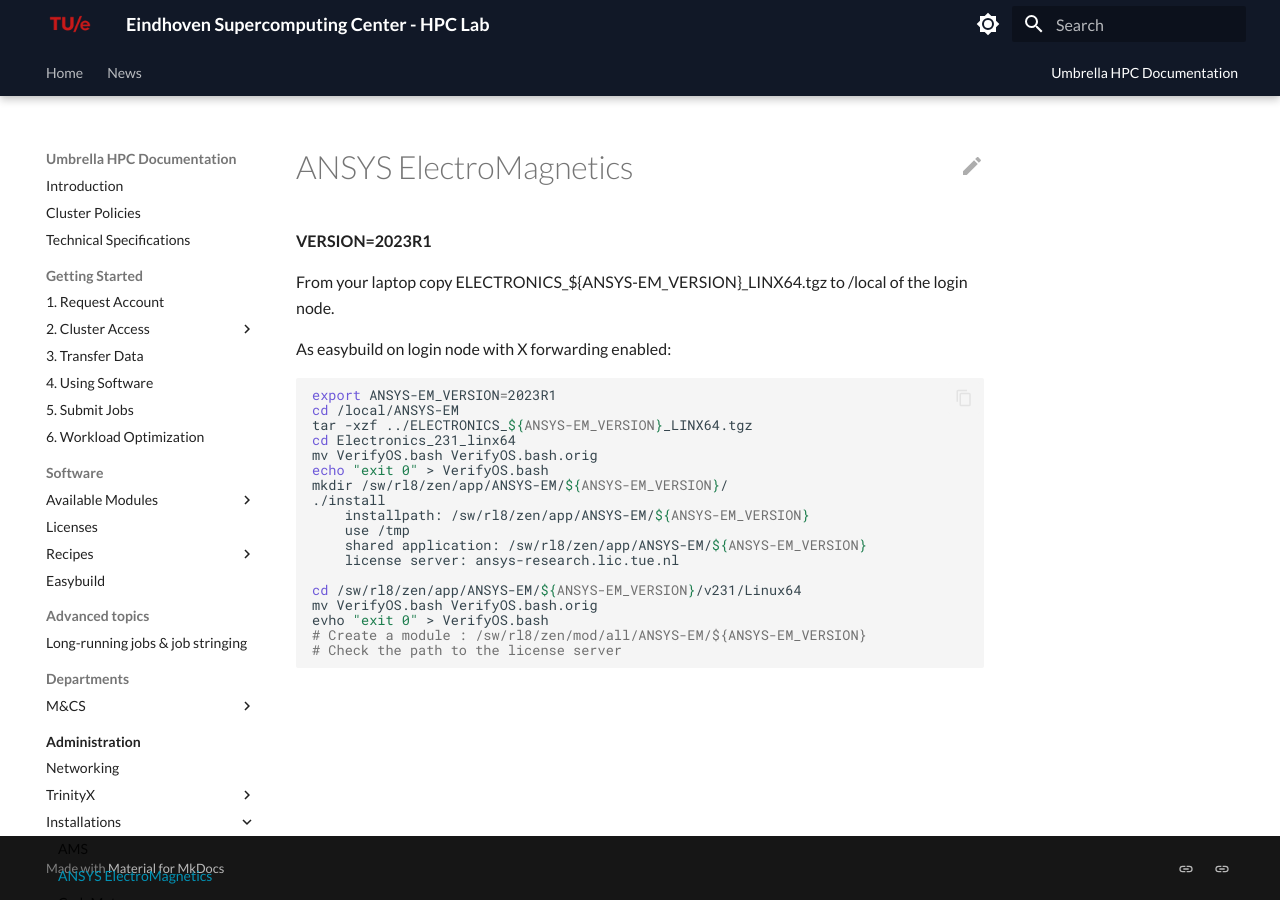
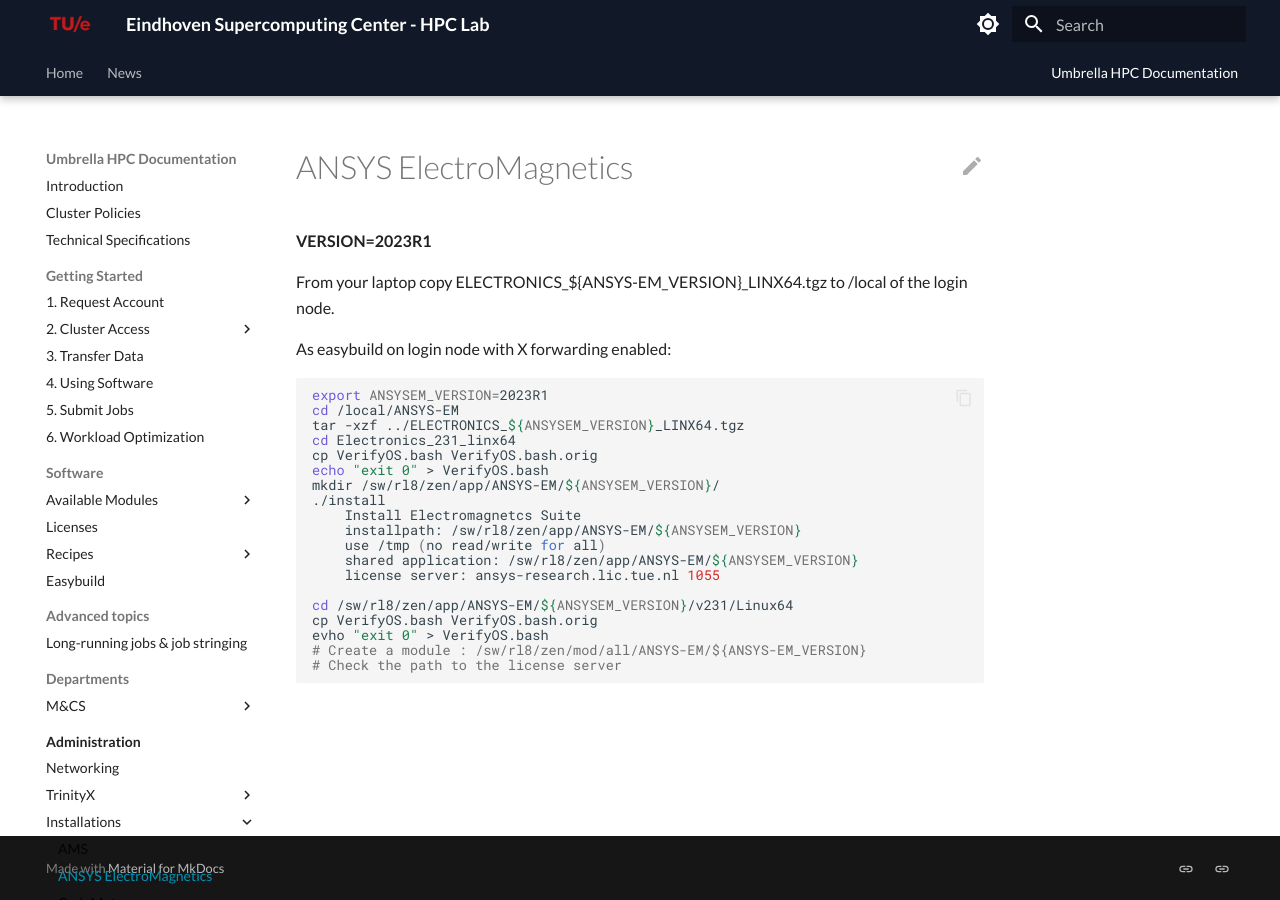
Before and after one commit to gferhpc/supercomputing.tue.nl, an MkDocs documentation site: the page built from pages/documentation/administration/installations/ansys-em.md, in a window 1280 px wide. Built offline with MkDocs 1.6.1 and Material for MkDocs 9.7.7, drawn with Linux system fonts in a browser that asks for light colours.

Commit message:
Update ansys-em.md

````diff
--- a/pages/documentation/administration/installations/ansys-em.md
+++ b/pages/documentation/administration/installations/ansys-em.md
@@ -7,21 +7,22 @@
 As easybuild on login node with X forwarding enabled:
 
 ```shell
-export ANSYS-EM_VERSION=2023R1
+export ANSYSEM_VERSION=2023R1
 cd /local/ANSYS-EM
-tar -xzf ../ELECTRONICS_${ANSYS-EM_VERSION}_LINX64.tgz
+tar -xzf ../ELECTRONICS_${ANSYSEM_VERSION}_LINX64.tgz
 cd Electronics_231_linx64
-mv VerifyOS.bash VerifyOS.bash.orig
+cp VerifyOS.bash VerifyOS.bash.orig
 echo "exit 0" > VerifyOS.bash
-mkdir /sw/rl8/zen/app/ANSYS-EM/${ANSYS-EM_VERSION}/
+mkdir /sw/rl8/zen/app/ANSYS-EM/${ANSYSEM_VERSION}/
 ./install
-    installpath: /sw/rl8/zen/app/ANSYS-EM/${ANSYS-EM_VERSION}
-    use /tmp
-    shared application: /sw/rl8/zen/app/ANSYS-EM/${ANSYS-EM_VERSION}
-    license server: ansys-research.lic.tue.nl
+    Install Electromagnetcs Suite
+    installpath: /sw/rl8/zen/app/ANSYS-EM/${ANSYSEM_VERSION}
+    use /tmp (no read/write for all)
+    shared application: /sw/rl8/zen/app/ANSYS-EM/${ANSYSEM_VERSION}
+    license server: ansys-research.lic.tue.nl 1055
 
-cd /sw/rl8/zen/app/ANSYS-EM/${ANSYS-EM_VERSION}/v231/Linux64
-mv VerifyOS.bash VerifyOS.bash.orig
+cd /sw/rl8/zen/app/ANSYS-EM/${ANSYSEM_VERSION}/v231/Linux64
+cp VerifyOS.bash VerifyOS.bash.orig
 evho "exit 0" > VerifyOS.bash
 # Create a module : /sw/rl8/zen/mod/all/ANSYS-EM/${ANSYS-EM_VERSION}
 # Check the path to the license server
````
